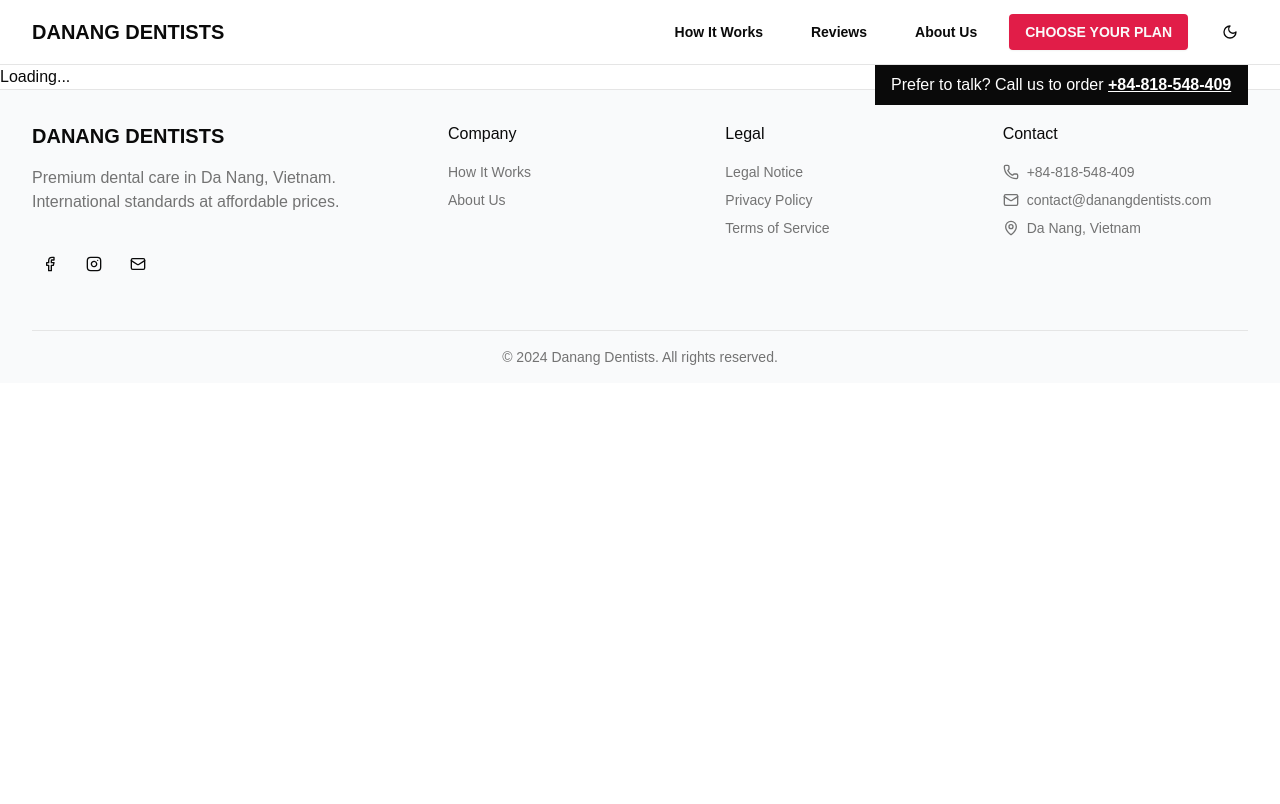
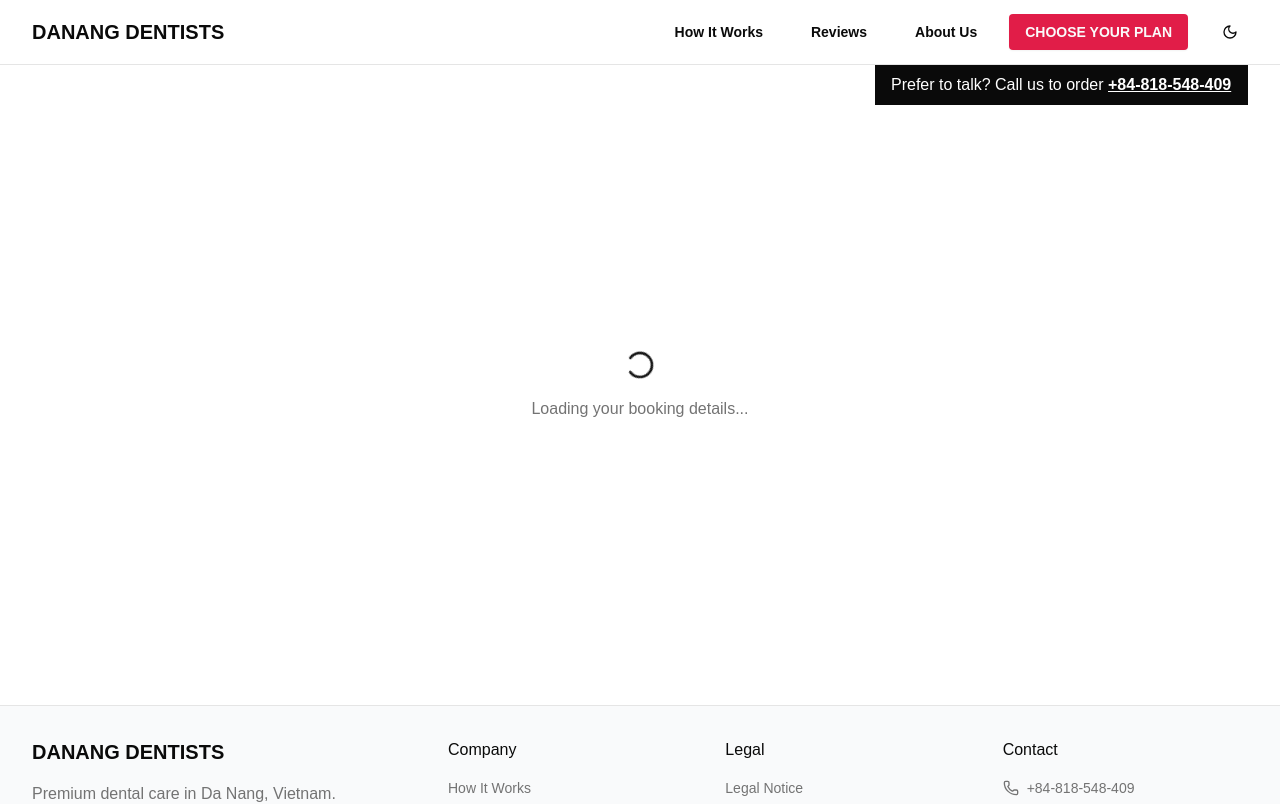
Before and after one commit to yoshivn1203/danang-dentis, a Next.js app: page /booking/success in a window 1280 px wide. Shown: the top 804 px of the page. Built offline with nearby package versions, Linux system fonts and the light colour scheme.

Commit message:
fix loading state loading

```diff
--- a/src/app/booking/success/page.tsx
+++ b/src/app/booking/success/page.tsx
@@ -1,7 +1,7 @@
 'use client'
 
 import { format } from 'date-fns'
-import { CheckCircle, Download, Printer } from 'lucide-react'
+import { CheckCircle, Download, Loader2, Printer } from 'lucide-react'
 import { useSearchParams } from 'next/navigation'
 import { Suspense, useEffect, useRef, useState } from 'react'
 
@@ -21,6 +21,7 @@ interface OrderDetails {
 function BookingSuccess() {
   const [orderDetails, setOrderDetails] = useState<OrderDetails | null>(null)
   const [loading, setLoading] = useState(true)
+  const [error, setError] = useState<string | null>(null)
   const searchParams = useSearchParams()
   const sessionId = searchParams.get('session_id')
   const receiptRef = useRef<HTMLDivElement>(null)
@@ -33,6 +34,7 @@ function BookingSuccess() {
         setOrderDetails(data)
       } catch (error) {
         console.error('Error fetching order details:', error)
+        setError('An error occurred while fetching your booking details.')
       } finally {
         setLoading(false)
       }
@@ -64,11 +66,28 @@ function BookingSuccess() {
   }
 
   if (loading) {
-    return <div>Loading...</div>
+    return (
+      <div className='h-[80vh] w-full flex flex-col items-center justify-center gap-4'>
+        <Loader2 className='h-8 w-8 animate-spin text-primary' />
+        <p className='text-muted-foreground'>Loading your booking details...</p>
+      </div>
+    )
+  }
+
+  if (error) {
+    return (
+      <div className='h-[80vh] w-full flex flex-col items-center justify-center gap-4'>
+        <p className='text-muted-foreground'>{error}</p>
+      </div>
+    )
   }
 
   if (!orderDetails) {
-    return <div>Order details not found</div>
+    return (
+      <div className='h-[80vh] w-full flex flex-col items-center justify-center gap-4'>
+        <p className='text-muted-foreground'>Order details not found</p>
+      </div>
+    )
   }
 
   const formattedDate = orderDetails.appointmentTime
@@ -76,7 +95,7 @@ function BookingSuccess() {
     : 'Not available'
 
   return (
-    <div className='max-w-2xl mx-auto p-6 mt-16 space-y-6'>
+    <div className='max-w-3xl mx-auto p-6 mt-16 mb-16 space-y-6'>
       <div className='text-center space-y-2'>
         <h1 className='text-3xl font-bold'>Thank You for Your Booking!</h1>
         <p className='text-muted-foreground'>
```
